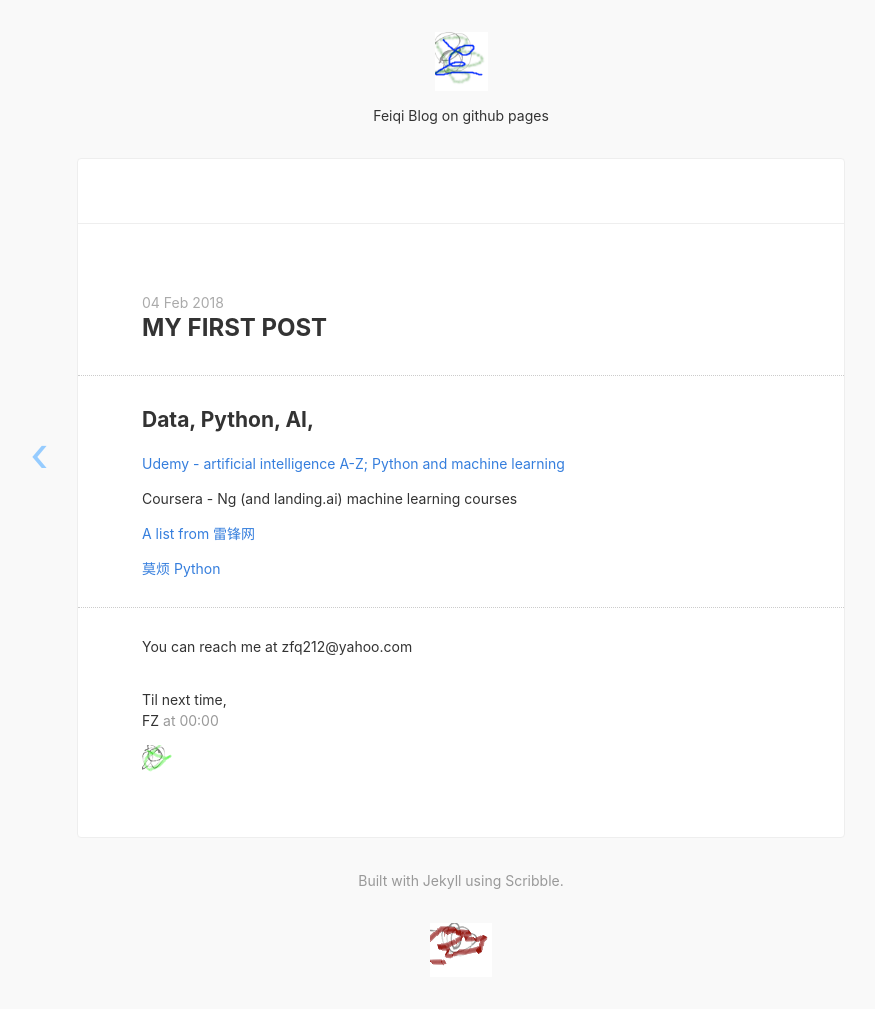
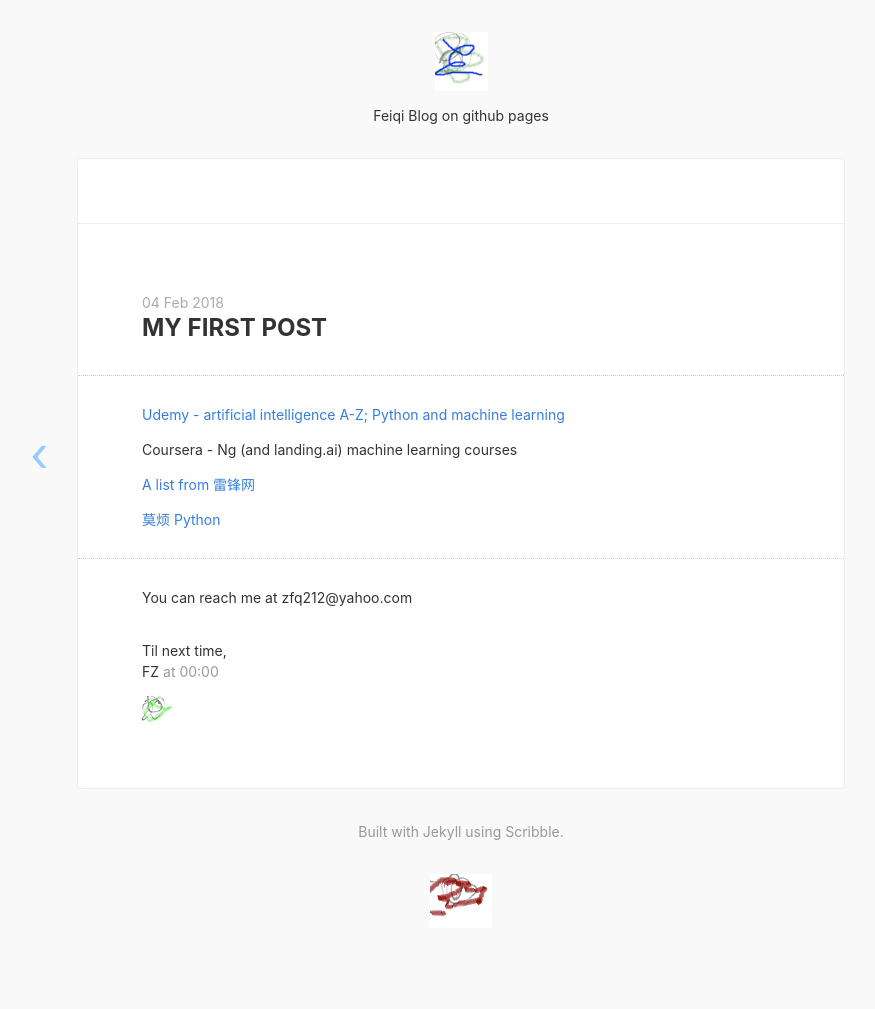
Before and after one commit to zfq212git/zfq212git.github.io, a Jekyll site: the page built from _posts/2018-02-04-test1-firstPost.md, in a window 1280 px wide. Shown: the whole page, without its empty margins (179-1054 px from the left). Built offline with Jekyll 4.4.1, drawn with Linux system fonts in a browser that asks for light colours; nearby versions of some CDN libraries; after the commit the page ends 960 px from its top, so only the background shows below that.

Commit message:
Update 2018-02-04-test1-firstPost.md

```diff
--- a/_posts/2018-02-04-test1-firstPost.md
+++ b/_posts/2018-02-04-test1-firstPost.md
@@ -4,7 +4,6 @@ Time: 2018-02-04 18:30:29
 ---
 
 ---
-## Data, Python, AI,
 
 [Udemy - artificial intelligence A-Z; Python and machine learning](https://www.udemy.com/home/my-courses/learning/)
 
```
